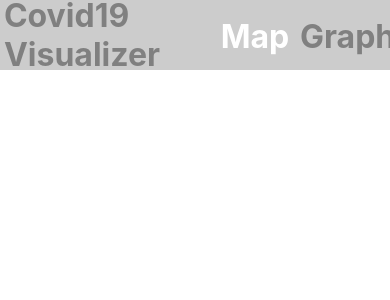
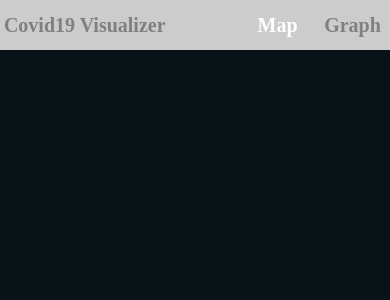
Before and after one commit to VedantWankhade/covid19-visualizer, a React (Create React App) app: page / in a window 390 px wide. Shown: the top 300 px of the page. Built offline with nearby package versions, Linux system fonts and the light colour scheme.

Commit message:
Styles (media queries)

```diff
--- a/src/components/Header.js
+++ b/src/components/Header.js
@@ -12,6 +12,10 @@ const HeaderBar = styled.header`
     padding-left: 1%;
     overflow: hidden;
     box-sizing: border-box;
+
+    @media (max-width: 450px) {
+        height: 50px;
+    }
 `;
 
 const H1 = styled.h1`
@@ -27,6 +31,10 @@ const Nav = styled.nav`
         vertical-align: middle;
         color: grey;
         text-decoration: none;
+
+        @media (max-width: 450px) {
+        padding: 11%;
+    }
     }
 `;
 
@@ -46,6 +54,10 @@ const Li = styled.li`
   flex-direction: column;
   justify-content: center;
   font-weight: bold;
+
+  @media (max-width: 450px) {
+        width: 75px;
+    }
 `;
 
 const NavContainer = styled.div`
--- a/src/index.css
+++ b/src/index.css
@@ -1,8 +1,20 @@
+html {
+  box-sizing: border-box;
+  font-size: 10px;
+}
+
 body {
+  width: 100vw;
+  height: 100vh;
   margin: 0;
-  font-family: -apple-system, BlinkMacSystemFont, 'Segoe UI', 'Roboto', 'Oxygen',
-    'Ubuntu', 'Cantarell', 'Fira Sans', 'Droid Sans', 'Helvetica Neue',
-    sans-serif;
-  -webkit-font-smoothing: antialiased;
-  -moz-osx-font-smoothing: grayscale;
+  padding: 0;
+  background-color: #081217 !important;
+  /* min-height: 450px; */
 }
+
+#root .App,
+.mapContainer,
+.mapBox {
+  width: 100%;
+  height: 100vh;
+}
```
